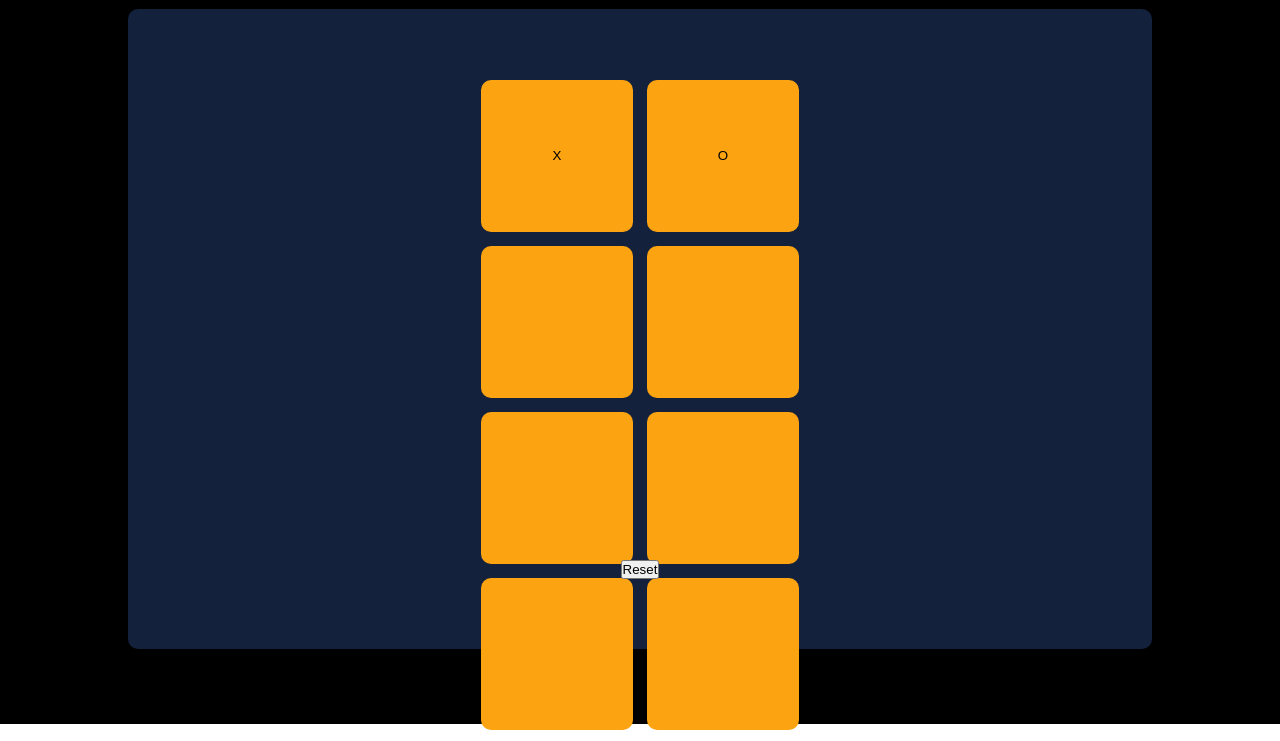
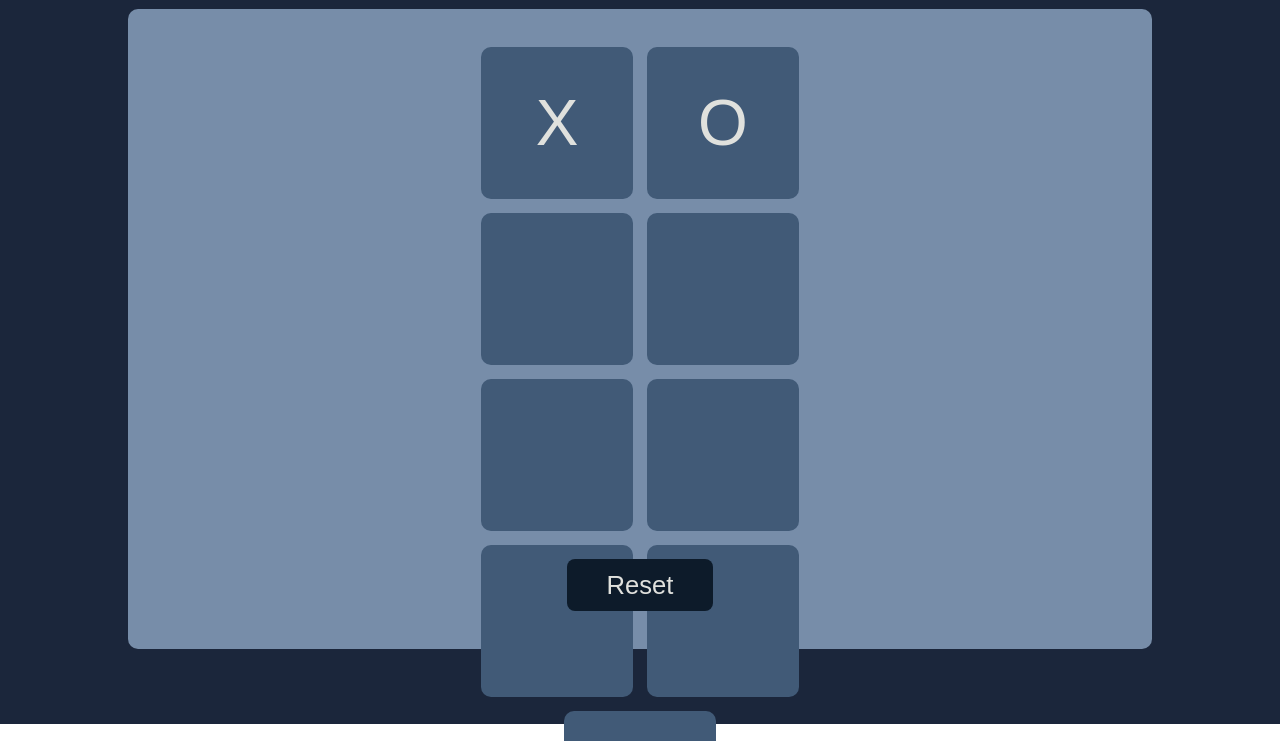
Before and after one commit to 1304PK/TicTacToe, a plain HTML site: page index.html in a window 1280 px wide. Shown: the part 76-817 px from the top of the page. Drawn offline with Linux system fonts and the light colour scheme.

Commit message:
Add CSS to reset button

```diff
--- a/style.css
+++ b/style.css
@@ -5,7 +5,7 @@
 }
 
 main{
-    background-color: #000000;
+    background-color: #1b263b;
     height: 100vmin;
     display: flex;
     flex-direction: column;
@@ -19,7 +19,7 @@ h1{
 }
 
 .container{
-    background-color: #14213d;
+    background-color: #778da9;
     height: 80vmin;
     width: 80vmax;
     display: flex;
@@ -27,6 +27,7 @@ h1{
     justify-content: center;
     align-items: center;
     border-radius: 10px;
+    gap: 2rem;
 }
 
 .gameboard{
@@ -39,13 +40,25 @@ h1{
     justify-content: center;
     align-items: center;
     border-radius: 10px;
+
 }
 
 .box{
     height: 19vmin;
     width: 19vmin;
     border: none;
-    background-color: #fca311;
+    background-color: #415a77;
     border-radius: 10px;
-    color: ffffff;
+    color: #e0e1dd;
+    font-size: 8vmin;
 }
+
+.reset-button{
+    border: none;
+    background-color: #0d1b2a;
+    color: #e0e1dd;
+    border-radius: 8px;
+    font-size: 1.6rem;
+    padding: 0.7rem 2.5rem;
+
+}
```
